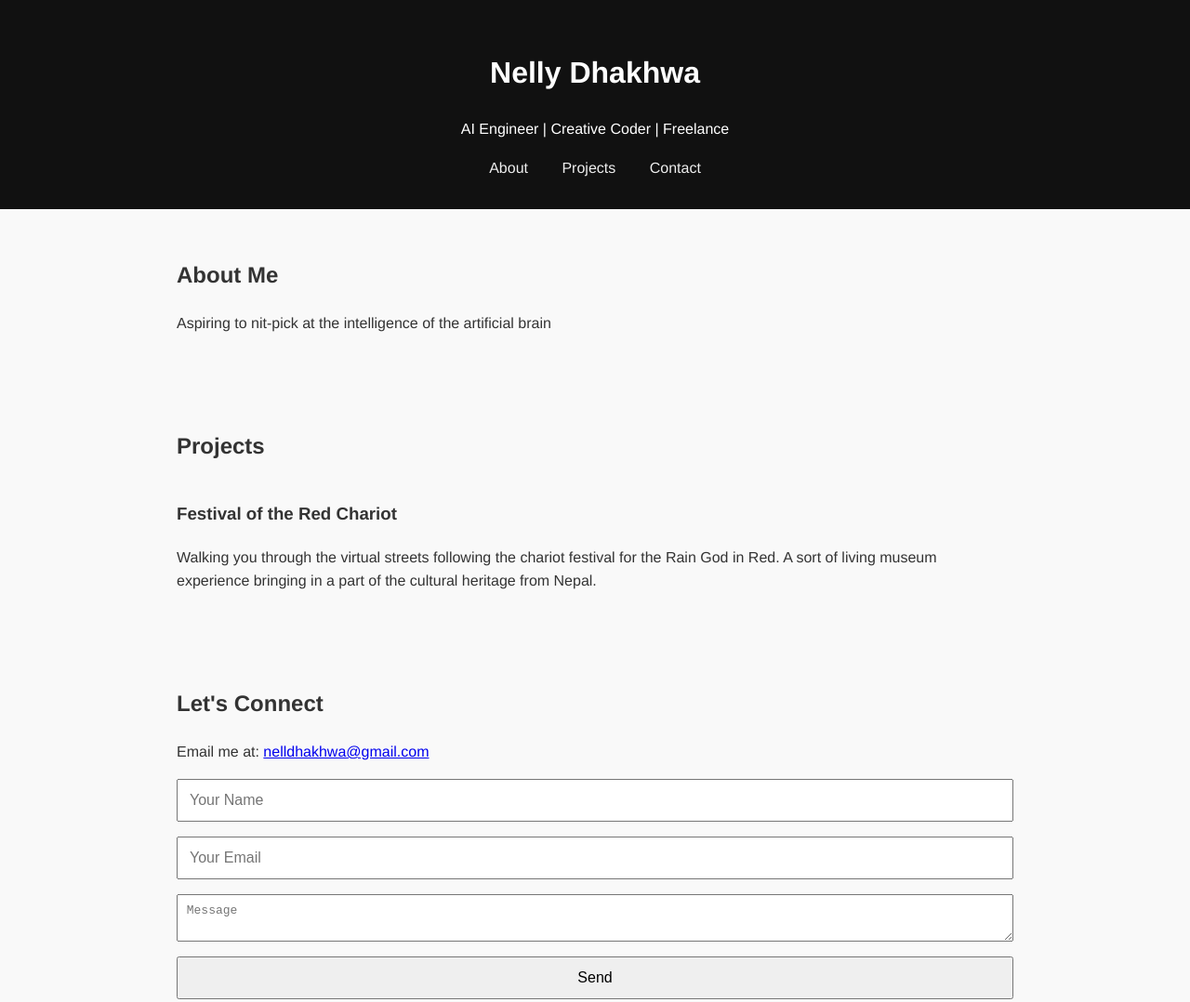
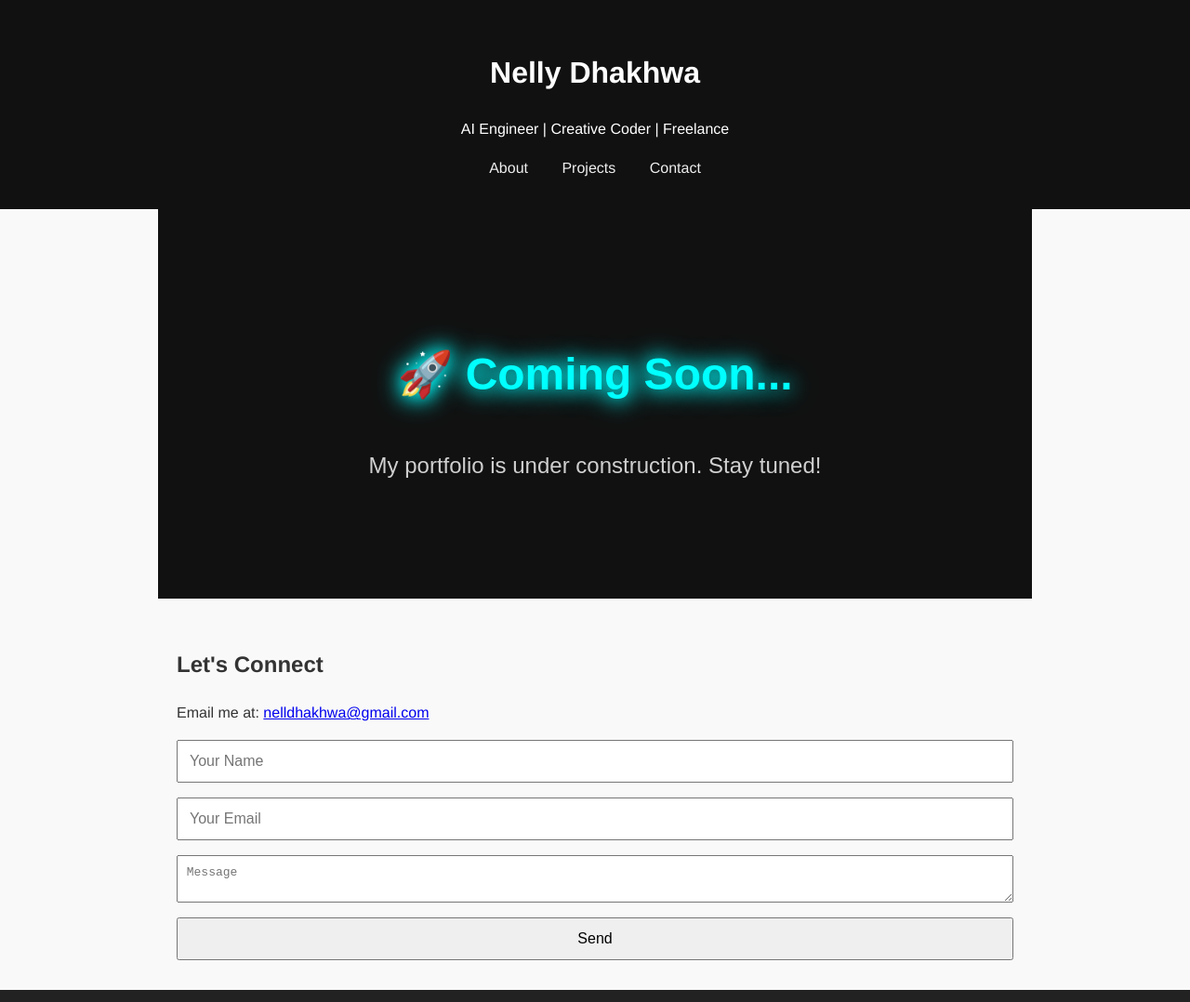
Before and after one commit to nelld28/nelld28.github.io, a plain HTML site: page index.html in a window 1280 px wide. Shown: the top 1078 px of the page at 93% size. Drawn offline with Linux system fonts and the light colour scheme; a script that the page names is missing.

Commit message:
Updates are underway

```diff
--- a/index.html
+++ b/index.html
@@ -18,27 +18,30 @@
     </nav>
   </header>
 
+  <section id="coming-soon" class="coming-soon">
+    <h2>🚀 Coming Soon...</h2>
+    <p>My portfolio is under construction. Stay tuned!</p>
+  </section>
+
+
+<!--
   <section id="about">
     <h2>About Me</h2>
-    <p><!--I'm a multidisciplinary designer creating intuitive digital experiences. I combine visual storytelling with technical skills to bring ideas to life.
-    -->
-      Aspiring to nit-pick at the intelligence of the artificial brain
-    </p>
+    <p>I'm a multidisciplinary designer creating intuitive digital experiences. I combine visual storytelling with technical skills to bring ideas to life.</p>
   </section>
 
-  <section id="projects">
-    <h2>Projects</h2>
+  <section id="portfolio">
+    <h2>Selected Work</h2>
     <div class="gallery">
       <div class="project">
-        <!--<img src="images/project1.jpg" alt="Project 1" />-->
-        <h3>Festival of the Red Chariot</h3>
-        <p>Walking you through the virtual streets following the chariot festival for the Rain God in Red. A sort of living museum experience bringing
-      in a part of the cultural heritage from Nepal.</p>
+        <img src="images/project1.jpg" alt="Project 1" />
+        <h3>Project Title</h3>
+        <p>Brief description of the project.</p>
       </div>
-      <!-- Add more projects here -->
+      <!--=== Add more projects here
     </div>
   </section>
-
+-->
   <section id="contact">
     <h2>Let's Connect</h2>
     <p>Email me at: <a href="mailto:nelldhakhwa@gmail.com">nelldhakhwa@gmail.com</a></p>
--- a/style.css
+++ b/style.css
@@ -54,3 +54,40 @@ body {
     background: #222;
     color: white;
   }
+
+
+  .coming-soon {
+    text-align: center;
+    padding: 100px 20px;
+    background-color: #111;
+    color: #fff;
+    font-family: 'Arial', sans-serif;
+    animation: fadeIn 2s ease-in-out;
+  }
+
+  .coming-soon h2 {
+    font-size: 3em;
+    color: #0ff;
+    text-shadow: 0 0 10px #0ff, 0 0 20px #0ff;
+    animation: pulse 2s infinite;
+  }
+
+  .coming-soon p {
+    font-size: 1.5em;
+    margin-top: 20px;
+    opacity: 0.8;
+  }
+
+  @keyframes fadeIn {
+    from { opacity: 0; transform: translateY(30px); }
+    to { opacity: 1; transform: translateY(0); }
+  }
+
+  @keyframes pulse {
+    0%, 100% {
+      text-shadow: 0 0 10px #0ff, 0 0 20px #0ff;
+    }
+    50% {
+      text-shadow: 0 0 20px #0ff, 0 0 30px #0ff;
+    }
+  }
```
